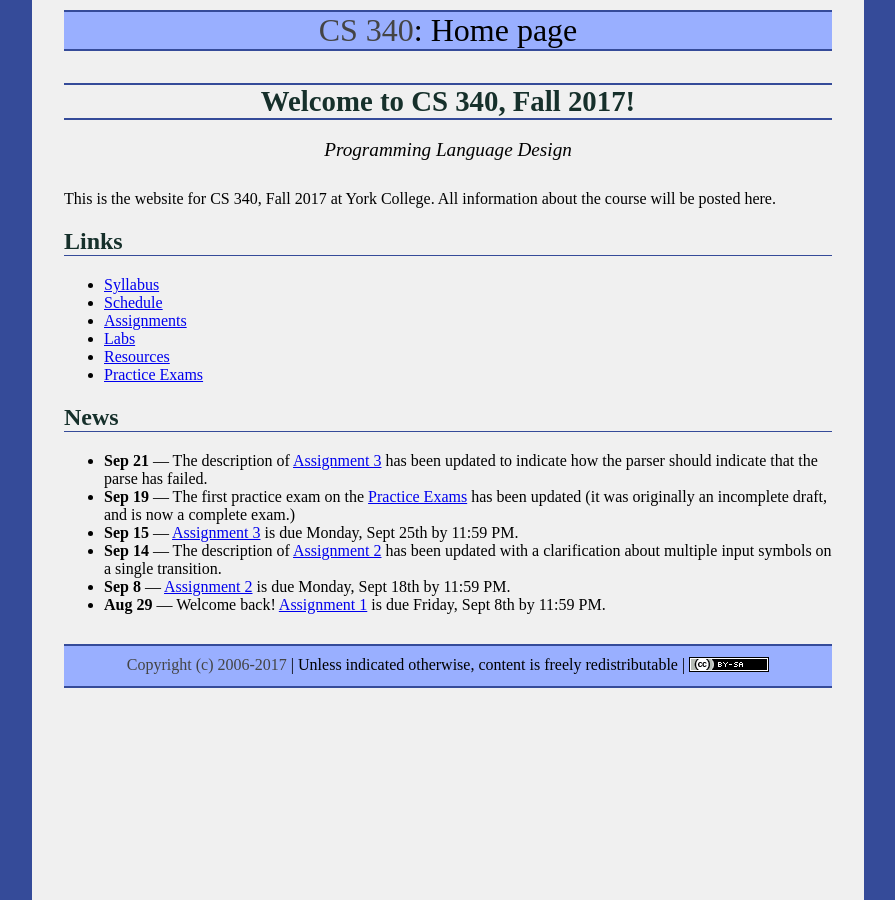
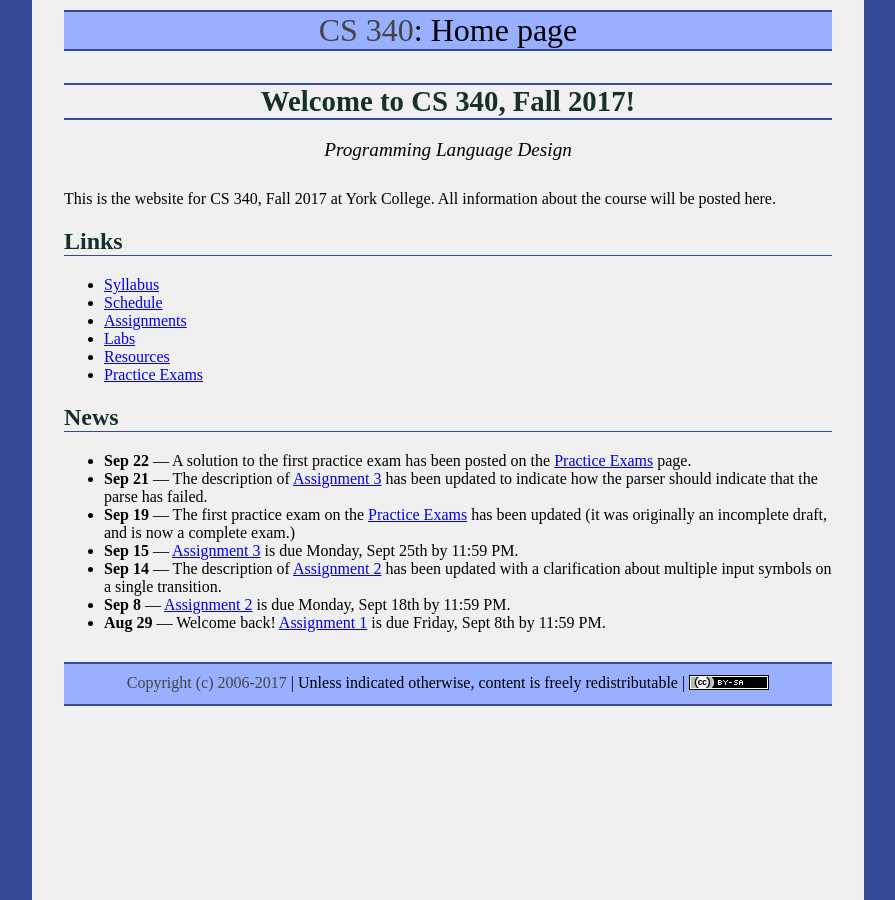
Before and after one commit to ycpcs/cs340-fall2017, a Jekyll site: the page built from index.md, in a window 1280 px wide. Shown: the whole page, without its empty margins (192-1087 px from the left). Built offline with Jekyll 4.4.1, drawn with Linux system fonts in a browser that asks for light colours.

Commit message:
soln to first practice exam

```diff
--- a/index.md
+++ b/index.md
@@ -20,6 +20,7 @@ This is the website for CS 340, Fall 2017 at York College.  All information abou
 
 ## News
 
+* **Sep 22** &mdash; A solution to the first practice exam has been posted on the [Practice Exams](practice/index.html) page.
 * **Sep 21** &mdash; The description of [Assignment 3](assign/assign03.html) has been updated to indicate how the parser should indicate that the parse has failed.
 * **Sep 19** &mdash; The first practice exam on the [Practice Exams](practice/index.html) has been updated (it was originally an incomplete draft, and is now a complete exam.)
 * **Sep 15** &mdash; [Assignment 3](assign/assign03.html) is due Monday, Sept 25th by 11:59 PM.
```
Also changed, not shown: practice/index.md (+2 -0 lines), 1 other file.
